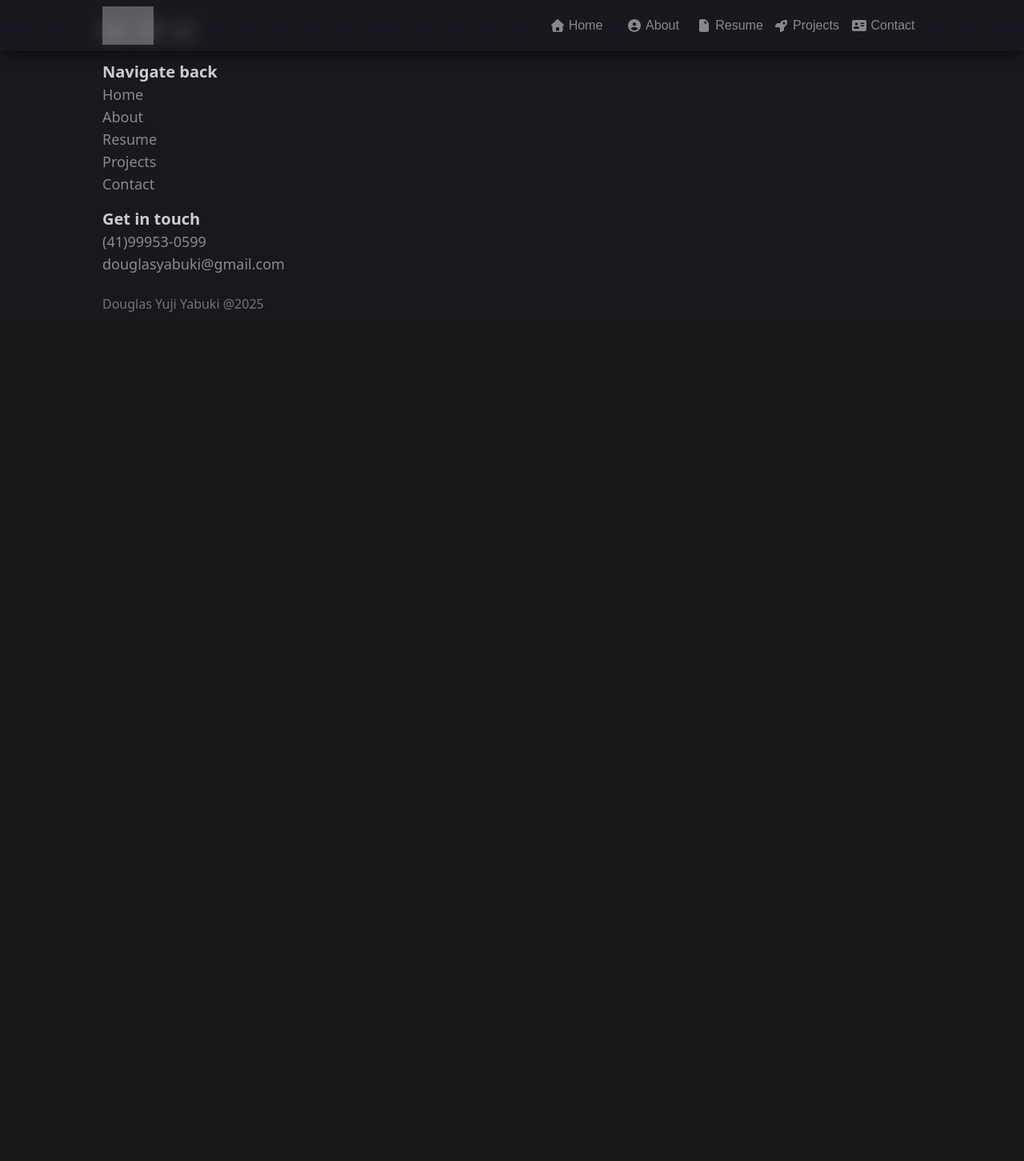
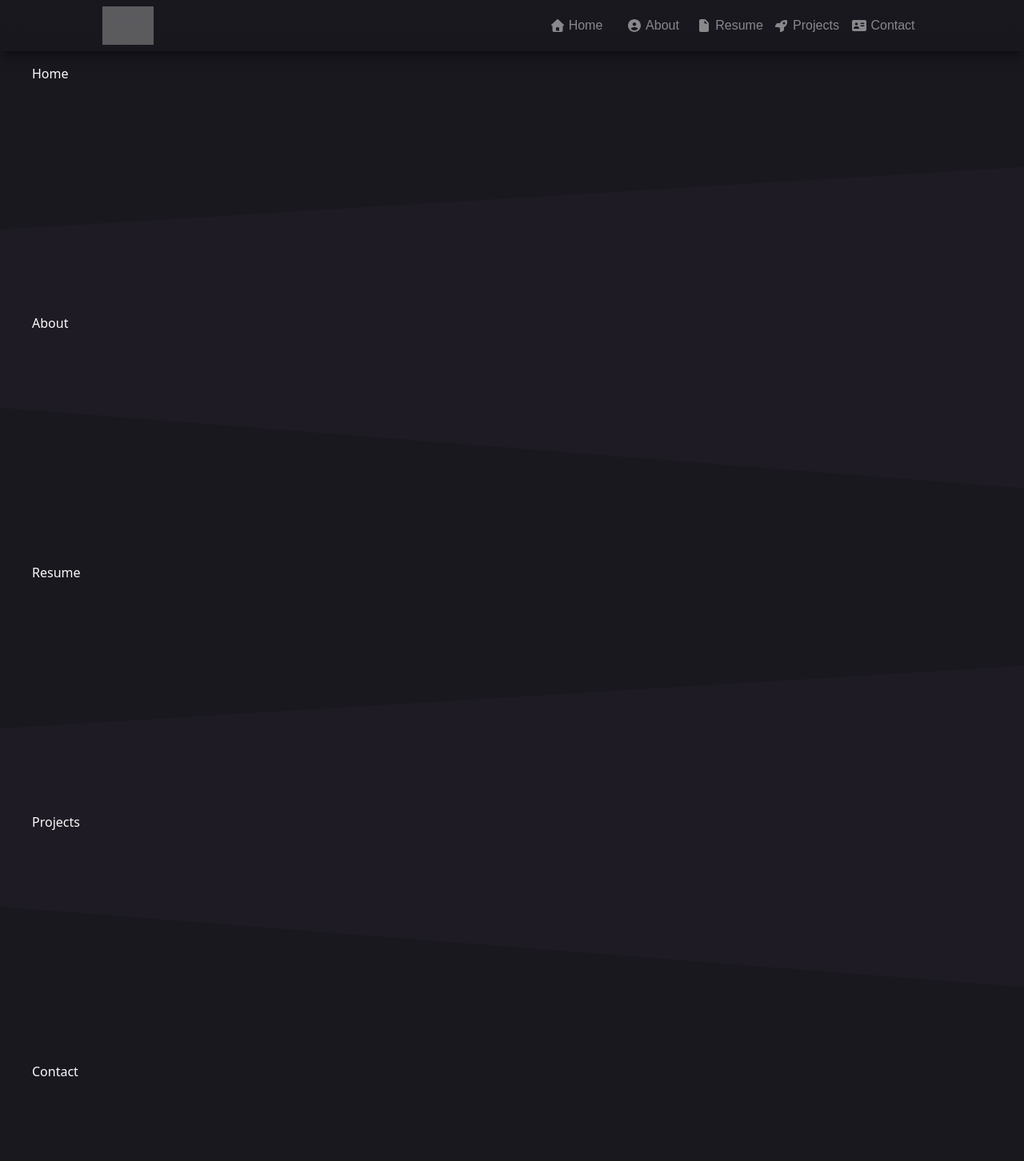
Before and after one commit to douglasyabuki/portfolio, a React (Vite) app: page / in a window 1280 px wide. Shown: the top 1452 px of the page at 80% size. Before the commit the page ends 800 px from the top, so only its background shows below. Built offline with nearby package versions, Linux system fonts and the light colour scheme; grey boxes are pictures that could not be loaded; a web font is replaced by a local one.

Commit message:
Bootstrap: App sections

```diff
--- a/src/App.tsx
+++ b/src/App.tsx
@@ -1,10 +1,12 @@
 import { Footer } from './components/footer/Footer';
 import { Header } from './components/header/Header';
+import { MainView } from './components/main-view/MainView';
 
 export const App = () => {
   return (
     <main className="page text-white-primary scrollbar-hide">
       <Header />
+      <MainView />
       <Footer />
     </main>
   );
--- /dev/null
+++ b/src/components/main-view/MainView.tsx
@@ -0,0 +1,25 @@
+import { useOnMount } from '@/hooks/use-on-mount';
+import { getLocationHash, scrollToId } from '@/utils/dom-utils';
+import { About } from './about/About';
+import { Contact } from './contact/Contact';
+import { Home } from './home/Home';
+import { Projects } from './projects/Projects';
+import { Resume } from './resume/Resume';
+
+export const MainView = () => {
+  useOnMount(() => scrollToId(getLocationHash()));
+
+  return (
+    <div className="flex h-full w-screen flex-col items-center">
+      <Home />
+      <div className="bg-section-divider-primary"></div>
+      <About />
+      <div className="bg-section-divider-secondary"></div>
+      <Resume />
+      <div className="bg-section-divider-primary"></div>
+      <Projects />
+      <div className="bg-section-divider-secondary"></div>
+      <Contact />
+    </div>
+  );
+};
--- /dev/null
+++ b/src/components/main-view/about/About.tsx
@@ -0,0 +1,10 @@
+export const About = () => {
+  return (
+    <section
+      id="#about"
+      className="bg-section-secondary section"
+    >
+      About
+    </section>
+  );
+};
--- /dev/null
+++ b/src/components/main-view/contact/Contact.tsx
@@ -0,0 +1,10 @@
+export const Contact = () => {
+  return (
+    <section
+      id="#contact"
+      className="bg-section-primary section"
+    >
+      Contact
+    </section>
+  );
+};
--- /dev/null
+++ b/src/components/main-view/home/Home.tsx
@@ -0,0 +1,10 @@
+export const Home = () => {
+  return (
+    <section
+      id="#home"
+      className="bg-section-primary section"
+    >
+      Home
+    </section>
+  );
+};
--- /dev/null
+++ b/src/components/main-view/projects/Projects.tsx
@@ -0,0 +1,10 @@
+export const Projects = () => {
+  return (
+    <section
+      id="#projects"
+      className="bg-section-secondary section"
+    >
+      Projects
+    </section>
+  );
+};
--- /dev/null
+++ b/src/components/main-view/resume/Resume.tsx
@@ -0,0 +1,10 @@
+export const Resume = () => {
+  return (
+    <section
+      id="#resume"
+      className="bg-section-primary section"
+    >
+      Resume
+    </section>
+  );
+};
--- /dev/null
+++ b/src/hooks/use-on-mount.ts
@@ -0,0 +1,13 @@
+import { useEffect, useRef } from "react";
+
+export const useOnMount = (fn: () => void) => {
+  const callBack = useRef(fn);
+
+  useEffect(() => {
+    callBack.current = fn;
+  }, [fn]);
+
+  useEffect(() => {
+    callBack.current();
+  }, []);
+};
```
